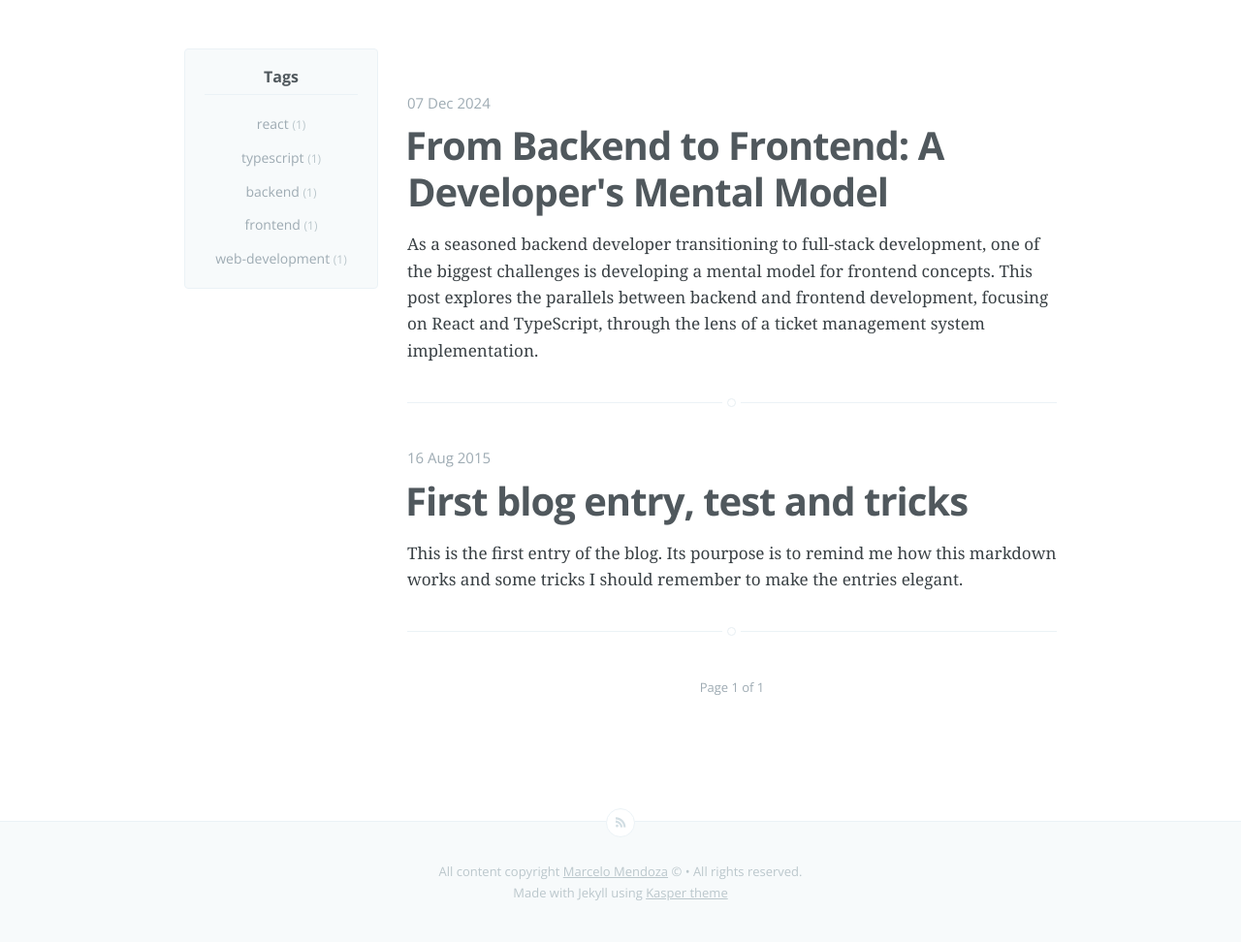
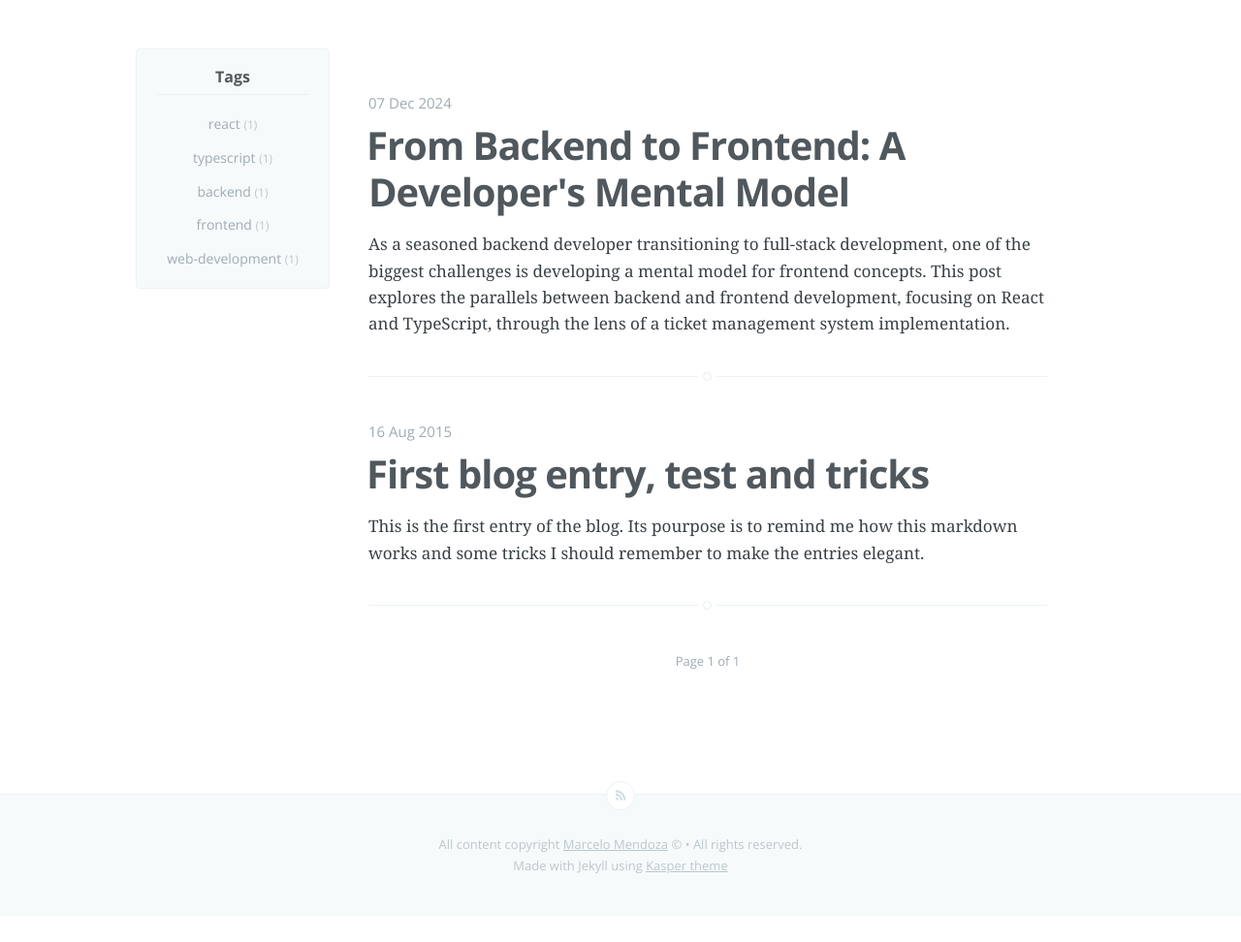
Before and after one commit to mjmendo/mjmendo.github.io, a Jekyll site: the page built from index.html, in a window 1280 px wide. Shown: the part 540-1512 px from the top of the page at 97% size. Built offline with Jekyll 4.4.1, drawn with Linux system fonts in a browser that asks for light colours; Markdown is read by kramdown in place of the engine named in the settings; the list of posts is cut into pages by our own code; after the commit the page ends 1485 px from its top, so only the background shows below that.

Commit message:
Update custom styles to fix layout issues

```diff
--- a/assets/css/custom.css
+++ b/assets/css/custom.css
@@ -3,10 +3,10 @@
 .content-wrapper {
     position: relative;
     width: 80%;
-    max-width: 900px;
-    margin: 0 auto;
+    max-width: 1000px;
+    margin: 4rem auto;
     display: flex;
-    gap: 30px;
+    gap: 40px;
 }
 
 .sidebar {
@@ -15,7 +15,7 @@
 
 .content {
     flex: 1;
-    max-width: 700px; /* Match your original post width */
+    max-width: 700px;
 }
 
 .tags-list {
@@ -68,11 +68,20 @@
     margin: 4rem 0;
 }
 
+/* Override original theme's post styles */
+.content .post {
+    width: 100%;
+    max-width: none;
+    margin: 4rem 0;
+    padding-bottom: 4rem;
+}
+
 /* Responsive adjustments */
 @media only screen and (max-width: 900px) {
     .content-wrapper {
         flex-direction: column;
-        width: 80%;
+        width: 90%;
+        margin: 2rem auto;
     }
 
     .sidebar {
@@ -85,16 +94,15 @@
         position: static;
     }
 
-    .post {
-        width: 100%;
+    .content .post {
+        margin: 2rem 0;
     }
 }
 
 @media only screen and (max-width: 500px) {
     .content-wrapper {
         width: auto;
-        margin-left: 16px;
-        margin-right: 16px;
+        margin: 1rem 16px;
     }
 
     .sidebar {
```
